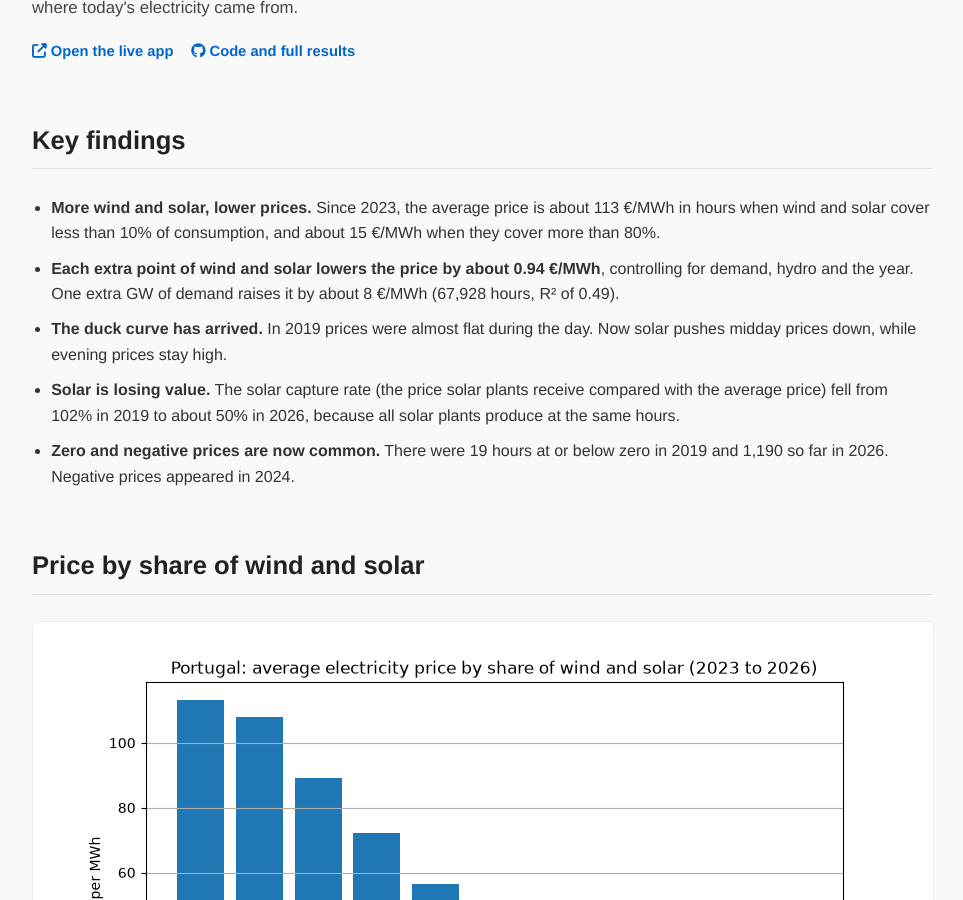
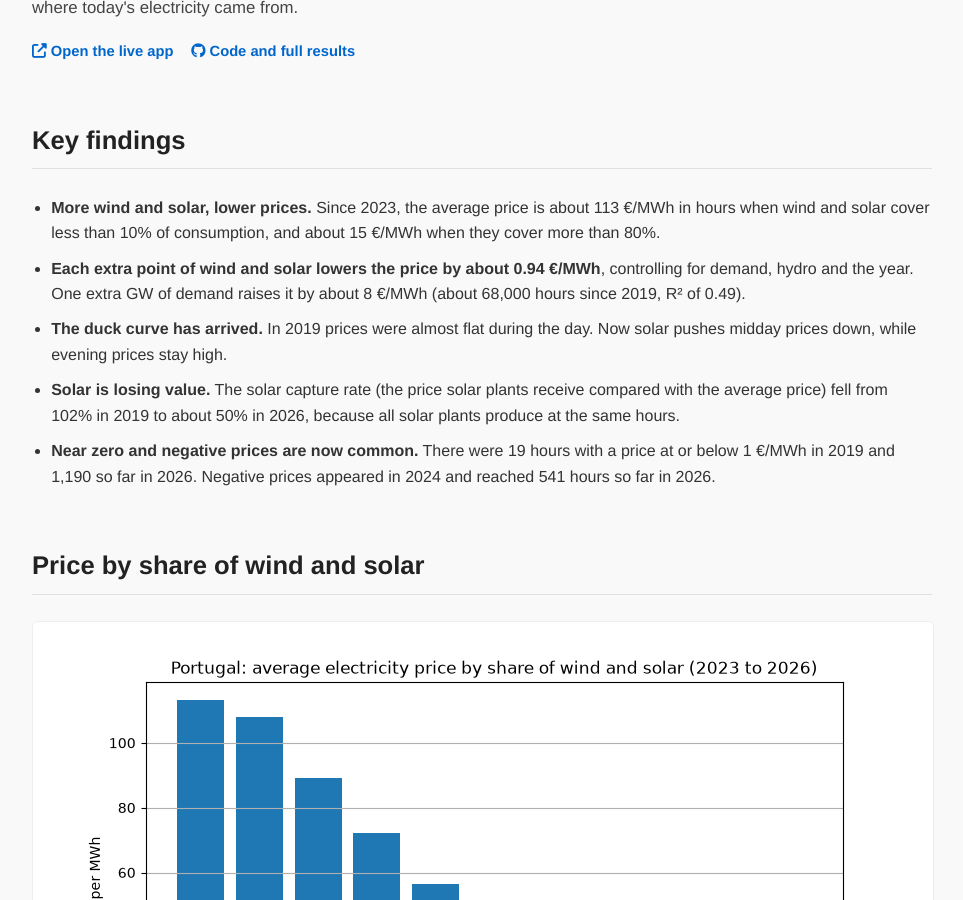
Before and after one commit to josepaulonunes/josepaulonunes.github.io, a Jekyll site: the page built from electricity-tracker/index.md, in a window 1280 px wide and 900 px high, scrolled down 306 px. Shown: the whole window, without its empty margins (158-1121 px from the left). Built offline with Jekyll 4.4.1, drawn with Linux system fonts in a browser that asks for light colours.

Commit message:
Clarify near zero price definition

```diff
--- a/electricity-tracker/index.md
+++ b/electricity-tracker/index.md
@@ -20,10 +20,10 @@ How have wind and solar changed wholesale electricity prices in Portugal? This p
 
 <ul class="findings">
   <li><strong>More wind and solar, lower prices.</strong> Since 2023, the average price is about 113 €/MWh in hours when wind and solar cover less than 10% of consumption, and about 15 €/MWh when they cover more than 80%.</li>
-  <li><strong>Each extra point of wind and solar lowers the price by about 0.94 €/MWh</strong>, controlling for demand, hydro and the year. One extra GW of demand raises it by about 8 €/MWh (67,928 hours, R² of 0.49).</li>
+  <li><strong>Each extra point of wind and solar lowers the price by about 0.94 €/MWh</strong>, controlling for demand, hydro and the year. One extra GW of demand raises it by about 8 €/MWh (about 68,000 hours since 2019, R² of 0.49).</li>
   <li><strong>The duck curve has arrived.</strong> In 2019 prices were almost flat during the day. Now solar pushes midday prices down, while evening prices stay high.</li>
   <li><strong>Solar is losing value.</strong> The solar capture rate (the price solar plants receive compared with the average price) fell from 102% in 2019 to about 50% in 2026, because all solar plants produce at the same hours.</li>
-  <li><strong>Zero and negative prices are now common.</strong> There were 19 hours at or below zero in 2019 and 1,190 so far in 2026. Negative prices appeared in 2024.</li>
+  <li><strong>Near zero and negative prices are now common.</strong> There were 19 hours with a price at or below 1 €/MWh in 2019 and 1,190 so far in 2026. Negative prices appeared in 2024 and reached 541 hours so far in 2026.</li>
 </ul>
 
 <h2>Price by share of wind and solar</h2>
```
